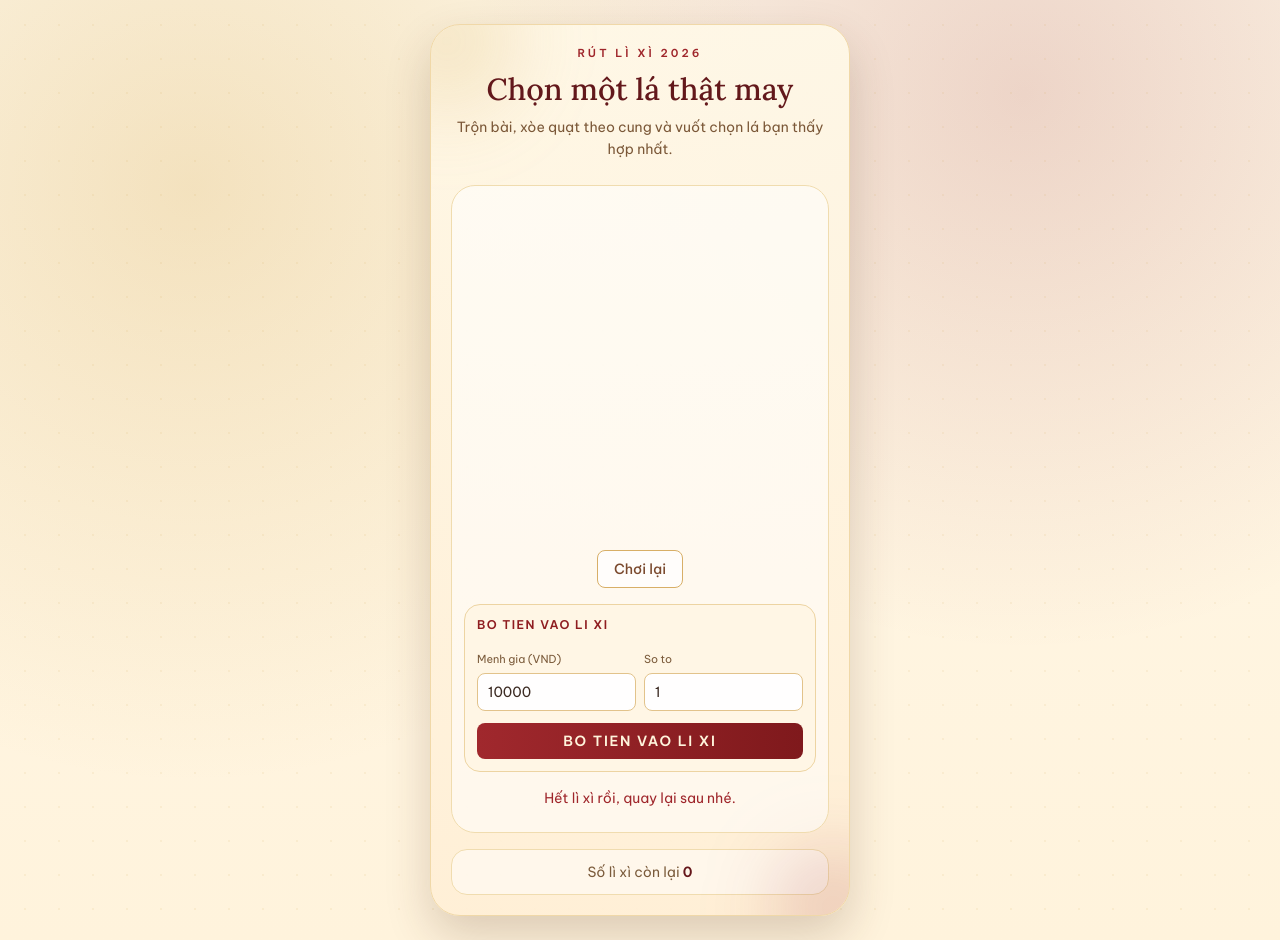
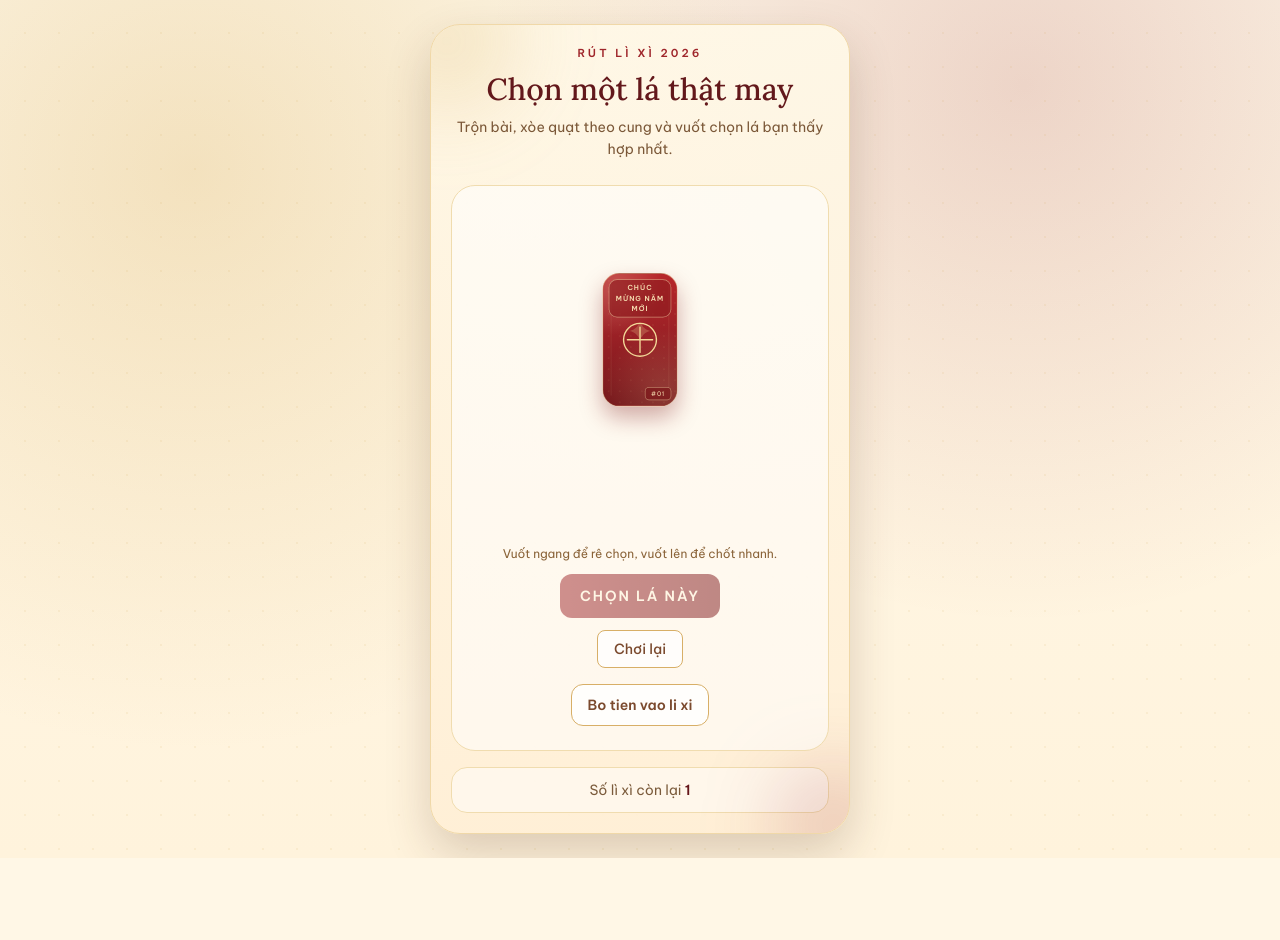
Before and after one commit to cuongproxxx/LIXI-2026, a Next.js app: page / in a window 1280 px wide. After the commit the page ends 858 px from the top, so only its background shows below. Built offline with nearby package versions, Linux system fonts and the light colour scheme.

Commit message:
chore: backup before adding quick amount suggestions in deposit dialog

```diff
--- a/components/lucky/LuckyDrawPage.tsx
+++ b/components/lucky/LuckyDrawPage.tsx
@@ -290,6 +290,7 @@ export function LuckyDrawPage() {
   const [depositError, setDepositError] = useState("");
   const [depositMessage, setDepositMessage] = useState("");
   const [isDepositing, setIsDepositing] = useState(false);
+  const [isDepositDialogOpen, setIsDepositDialogOpen] = useState(false);
   const [stageSize, setStageSize] = useState<StageSize>({ width: 330, height: 320 });
 
   const cardCount = Math.max(1, cardOrder.length);
@@ -592,6 +593,7 @@ export function LuckyDrawPage() {
       const nextRemaining = body.remainingTotal ?? remainingTotal + quantity;
       setDepositMessage(`Da bo them ${quantity} to ${formatVnd(amount)}.`);
       setDepositQuantityInput("1");
+      setIsDepositDialogOpen(false);
       restartRound(nextRemaining);
     } catch {
       setDepositError("Khong the ket noi den server.");
@@ -818,9 +820,54 @@ export function LuckyDrawPage() {
             )}
 
             {!isRevealDialogOpen && (
-              <form
+              <div className="mt-4 text-center">
+                <button
+                  type="button"
+                  onClick={() => {
+                    setDepositError("");
+                    setIsDepositDialogOpen(true);
+                  }}
+                  className="cta-press rounded-xl border border-[#d8af67] bg-white/85 px-4 py-2.5 text-sm font-semibold text-[#7b4a2e] transition-colors hover:bg-[#fff2d7]"
+                >
+                  Bo tien vao li xi
+                </button>
+                {depositMessage && <p className="mt-2 text-xs text-[#49753e]">{depositMessage}</p>}
+              </div>
+            )}
+
+            {(scene === "locked" || scene === "exhausted" || drawError || remainingTotal <= 0) && (
+              <p className="mt-4 text-center text-sm text-[#9f262b]">
+                {scene === "exhausted" || remainingTotal <= 0
+                  ? "Hết lì xì rồi, quay lại sau nhé."
+                  : lockNotice || drawError}
+              </p>
+            )}
+          </div>
+
+          <footer className="mt-4 rounded-2xl border border-[#f0dcaf] bg-white/50 px-3 py-3 text-center text-sm text-[#7b5b3b]">
+            <p>
+              Số lì xì còn lại <span className="font-semibold text-[#65161a]">{remainingTotal}</span>
+            </p>
+
+          </footer>
+        </div>
+      </section>
+
+      <AnimatePresence>
+        {isDepositDialogOpen && (
+          <motion.div
+            className="fixed inset-0 z-[60] flex items-center justify-center bg-black/52 px-4 backdrop-blur-[1px]"
+            initial={{ opacity: 0 }}
+            animate={{ opacity: 1 }}
+            exit={{ opacity: 0 }}
+          >
+            <motion.form
               onSubmit={handleDepositSubmit}
-                className="mt-4 rounded-2xl border border-[#edd4a2] bg-[#fff7e5]/90 p-3 text-left"
+              className="w-full max-w-[360px] rounded-2xl border border-[#edd4a2] bg-[#fff7e5] p-4 text-left shadow-[0_24px_48px_rgba(0,0,0,0.24)]"
+              initial={{ y: 10, opacity: 0.9, scale: 0.98 }}
+              animate={{ y: 0, opacity: 1, scale: 1 }}
+              exit={{ y: 8, opacity: 0.92, scale: 0.99 }}
+              transition={{ duration: 0.2, ease: [0.2, 0.86, 0.24, 1] }}
             >
               <p className="text-xs font-semibold uppercase tracking-[0.12em] text-[#8f1d20]">Bo tien vao li xi</p>
               <div className="mt-3 grid grid-cols-2 gap-2">
@@ -845,37 +892,31 @@ export function LuckyDrawPage() {
                   />
                 </label>
               </div>
+              {depositError && <p className="mt-2 text-xs text-[#9f262b]">{depositError}</p>}
+              <div className="mt-3 flex items-center justify-end gap-2">
+                <button
+                  type="button"
+                  onClick={() => {
+                    if (isDepositing) return;
+                    setDepositError("");
+                    setIsDepositDialogOpen(false);
+                  }}
+                  className="rounded-lg border border-[#d8af67] bg-white/80 px-3 py-2 text-sm font-medium text-[#7b4a2e]"
+                >
+                  Huy
+                </button>
                 <button
                   type="submit"
                   disabled={isDepositing}
-                  className="cta-press mt-3 w-full rounded-lg bg-gradient-to-r from-[#a0282d] to-[#7f191c] px-4 py-2 text-sm font-semibold uppercase tracking-[0.12em] text-[#fff4dc] disabled:opacity-60"
+                  className="cta-press rounded-lg bg-gradient-to-r from-[#a0282d] to-[#7f191c] px-4 py-2 text-sm font-semibold uppercase tracking-[0.12em] text-[#fff4dc] disabled:opacity-60"
                 >
-                  {isDepositing ? "Dang cap nhat..." : "Bo tien vao li xi"}
+                  {isDepositing ? "Dang cap nhat..." : "Xac nhan"}
                 </button>
-                {depositError && <p className="mt-2 text-xs text-[#9f262b]">{depositError}</p>}
-                {depositMessage && <p className="mt-2 text-xs text-[#49753e]">{depositMessage}</p>}
-              </form>
+              </div>
+            </motion.form>
+          </motion.div>
         )}
 
-            {(scene === "locked" || scene === "exhausted" || drawError || remainingTotal <= 0) && (
-              <p className="mt-4 text-center text-sm text-[#9f262b]">
-                {scene === "exhausted" || remainingTotal <= 0
-                  ? "Hết lì xì rồi, quay lại sau nhé."
-                  : lockNotice || drawError}
-              </p>
-            )}
-          </div>
-
-          <footer className="mt-4 rounded-2xl border border-[#f0dcaf] bg-white/50 px-3 py-3 text-center text-sm text-[#7b5b3b]">
-            <p>
-              Số lì xì còn lại <span className="font-semibold text-[#65161a]">{remainingTotal}</span>
-            </p>
-
-          </footer>
-        </div>
-      </section>
-
-      <AnimatePresence>
         {isRevealDialogOpen && selectedCardId !== null && (
           <motion.div
             className="fixed inset-0 z-[70] flex items-center justify-center bg-black/78 backdrop-blur-[2px]"
--- a/data/deck.json
+++ b/data/deck.json
@@ -7,13 +7,33 @@
     },
     {
       "amount": 12000,
+      "quantity": 11,
+      "remaining": 0
+    },
+    {
+      "amount": 13000,
+      "quantity": 6,
+      "remaining": 0
+    },
+    {
+      "amount": 15000,
+      "quantity": 1,
+      "remaining": 0
+    },
+    {
+      "amount": 17000,
+      "quantity": 1,
+      "remaining": 0
+    },
+    {
+      "amount": 20000,
       "quantity": 10,
       "remaining": 0
     },
     {
-      "amount": 13000,
-      "quantity": 5,
-      "remaining": 0
+      "amount": 1152000,
+      "quantity": 1,
+      "remaining": 1
     }
   ]
 }
```
Lines whose indentation alone changed are shown as unchanged.
